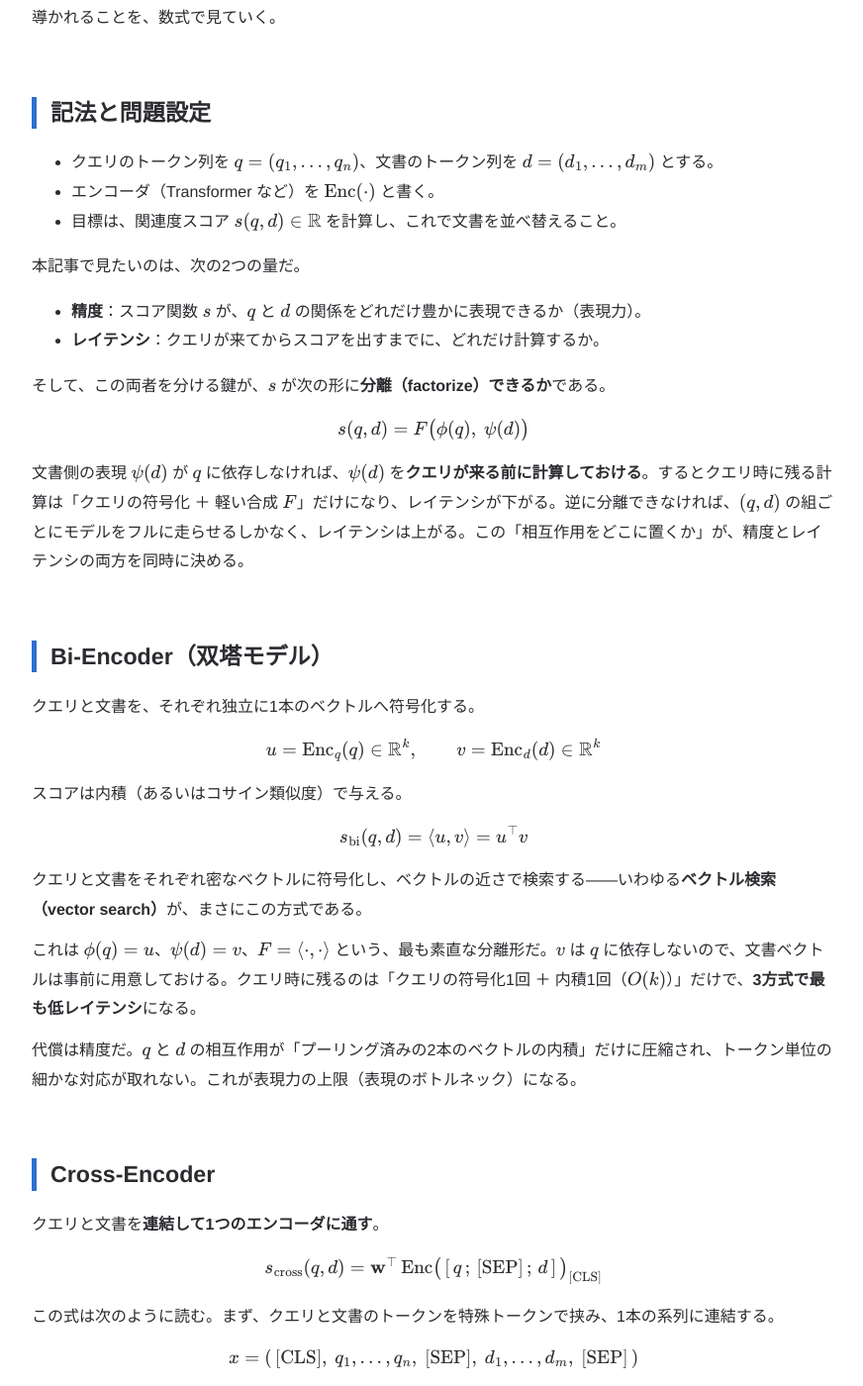
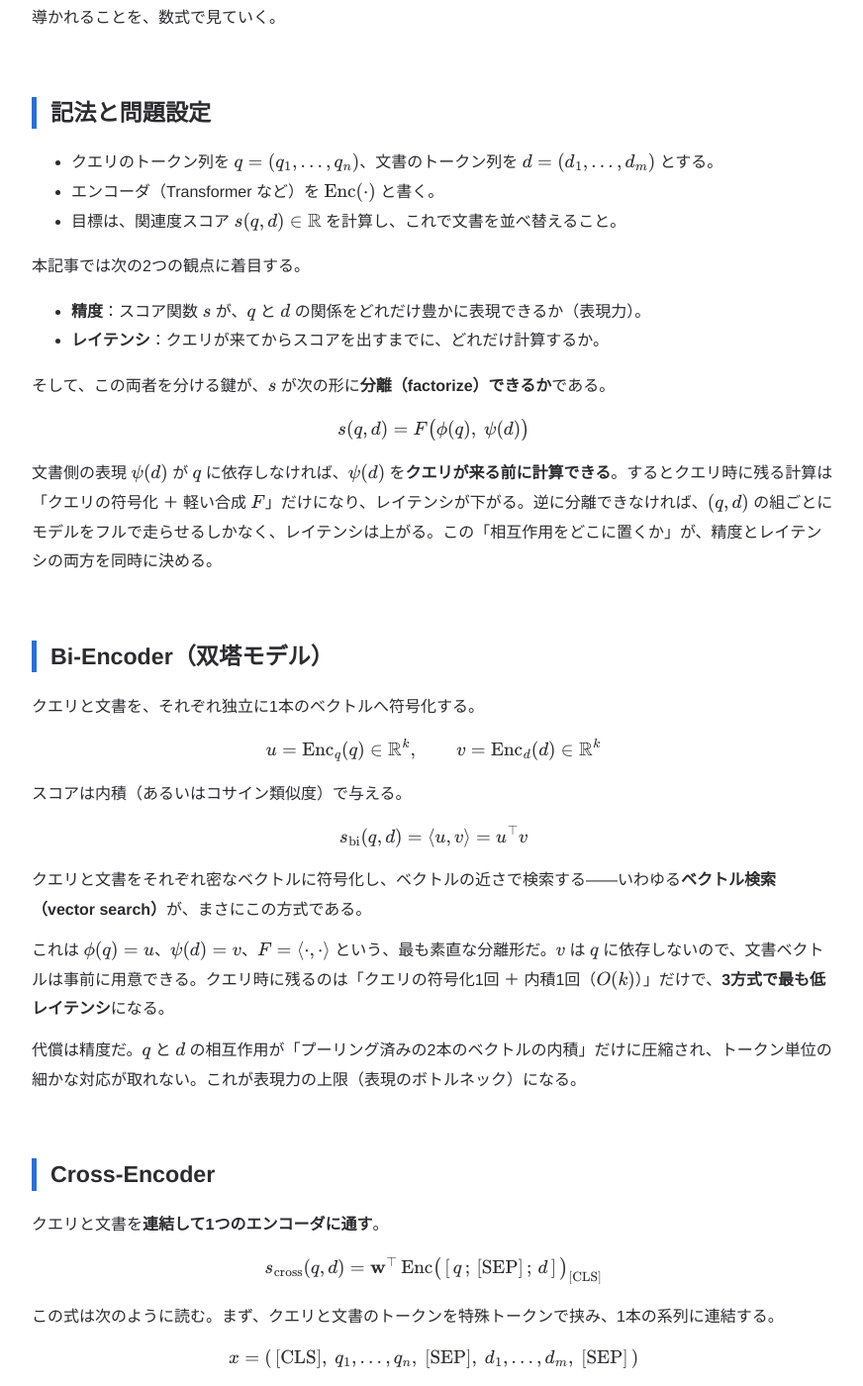
Before and after one commit to fffclaypool/blog, a Jekyll site: the page built from _posts/2026-06-13-bi-late-cross-encoder.md, in a window 1280 px wide and 1400 px high, scrolled down 402 px. Shown: the whole window at 99% size, without its empty margins (202-1074 px from the left). Built offline with Jekyll 4.4.1, drawn with Linux system fonts in a browser that asks for light colours; some of the changed text lies outside the part shown.

Commit message:
Apply wording refinements (できる/フルで, intro, closing) from local review

```diff
--- a/_posts/2026-06-13-bi-late-cross-encoder.md
+++ b/_posts/2026-06-13-bi-late-cross-encoder.md
@@ -15,7 +15,7 @@ permalink: /ja/bi-late-cross-encoder/
 - エンコーダ（Transformer など）を $$\mathrm{Enc}(\cdot)$$ と書く。
 - 目標は、関連度スコア $$s(q, d) \in \mathbb{R}$$ を計算し、これで文書を並べ替えること。
 
-本記事で見たいのは、次の2つの量だ。
+本記事では次の2つの観点に着目する。
 
 - **精度**：スコア関数 $$s$$ が、$$q$$ と $$d$$ の関係をどれだけ豊かに表現できるか（表現力）。
 - **レイテンシ**：クエリが来てからスコアを出すまでに、どれだけ計算するか。
@@ -26,7 +26,7 @@ $$
 s(q, d) = F\big(\phi(q),\ \psi(d)\big)
 $$
 
-文書側の表現 $$\psi(d)$$ が $$q$$ に依存しなければ、$$\psi(d)$$ を**クエリが来る前に計算しておける**。するとクエリ時に残る計算は「クエリの符号化 ＋ 軽い合成 $$F$$」だけになり、レイテンシが下がる。逆に分離できなければ、$$(q, d)$$ の組ごとにモデルをフルに走らせるしかなく、レイテンシは上がる。この「相互作用をどこに置くか」が、精度とレイテンシの両方を同時に決める。
+文書側の表現 $$\psi(d)$$ が $$q$$ に依存しなければ、$$\psi(d)$$ を**クエリが来る前に計算できる**。するとクエリ時に残る計算は「クエリの符号化 ＋ 軽い合成 $$F$$」だけになり、レイテンシが下がる。逆に分離できなければ、$$(q, d)$$ の組ごとにモデルをフルで走らせるしかなく、レイテンシは上がる。この「相互作用をどこに置くか」が、精度とレイテンシの両方を同時に決める。
 
 ## Bi-Encoder（双塔モデル）
 
@@ -44,7 +44,7 @@ $$
 
 クエリと文書をそれぞれ密なベクトルに符号化し、ベクトルの近さで検索する――いわゆる**ベクトル検索（vector search）**が、まさにこの方式である。
 
-これは $$\phi(q) = u$$、$$\psi(d) = v$$、$$F = \langle \cdot, \cdot \rangle$$ という、最も素直な分離形だ。$$v$$ は $$q$$ に依存しないので、文書ベクトルは事前に用意しておける。クエリ時に残るのは「クエリの符号化1回 ＋ 内積1回（$$O(k)$$）」だけで、**3方式で最も低レイテンシ**になる。
+これは $$\phi(q) = u$$、$$\psi(d) = v$$、$$F = \langle \cdot, \cdot \rangle$$ という、最も素直な分離形だ。$$v$$ は $$q$$ に依存しないので、文書ベクトルは事前に用意できる。クエリ時に残るのは「クエリの符号化1回 ＋ 内積1回（$$O(k)$$）」だけで、**3方式で最も低レイテンシ**になる。
 
 代償は精度だ。$$q$$ と $$d$$ の相互作用が「プーリング済みの2本のベクトルの内積」だけに圧縮され、トークン単位の細かな対応が取れない。これが表現力の上限（表現のボトルネック）になる。
 
@@ -68,7 +68,7 @@ $$
 
 この「分けられなさ」が、そのままレイテンシに跳ね返る。
 
-- 文書側を事前計算**できない**。スコアを知りたい $$(q, d)$$ の組ごとに、モデルをフルに1回走らせる必要がある
+- 文書側を事前計算**できない**。スコアを知りたい $$(q, d)$$ の組ごとに、モデルをフルで1回走らせる必要がある
 - 自己注意は1組あたり $$O\big((n + m)^2\big)$$ かかる
 - したがって、1組あたりのレイテンシが**3方式で最も高い**
 
@@ -95,7 +95,7 @@ $$
   <figcaption>MaxSim：クエリトークンごとに最も似た文書トークンとの類似度（行ごとの最大値）をとり、それらの和をスコアとする。</figcaption>
 </figure>
 
-エンコードは独立（$$v_j$$ は $$q$$ に非依存）なので、文書トークンのベクトル群は事前に計算しておける。相互作用である MaxSim は、符号化が終わった**後**に行う安価な $$\max$$ と和の演算だ。クエリ時の計算は $$O(n m k)$$ 程度で、Bi の内積よりは重いが、Cross の自己注意よりはずっと軽い。レイテンシは**両者の中間**になる。
+エンコードは独立（$$v_j$$ は $$q$$ に非依存）なので、文書トークンのベクトル群は事前に計算できる。相互作用である MaxSim は、符号化が終わった**後**に行う安価な $$\max$$ と和の演算だ。クエリ時の計算は $$O(n m k)$$ 程度で、Bi の内積よりは重いが、Cross の自己注意よりはずっと軽い。レイテンシは**両者の中間**になる。
 
 精度も中間だ。トークン単位の対応を残すぶん Bi の単一ベクトル内積より表現力が高く、しかし層をまたぐ全相互作用を持つ Cross には及ばない。
 
@@ -142,6 +142,6 @@ $$
 - **二段目（再ランキング / re-ranking）**：候補が上位 $$K$$ 件に減っているので、1件あたりのレイテンシが高い Cross-Encoder を許容でき、最終的な精度を引き上げる。
 - Late Interaction はこの中間に位置し、単体でも「Bi より高精度・Cross より低レイテンシ」な検索器として使える。
 
-要するに、対象がまだ多いうちは高速だが精度はそこそこの手法で件数を絞り、十分に絞り込んでから低速だが高精度な手法をかける。これが定石だ。
+対象がまだ多いうちは高速だが精度はそこそこの手法で件数を絞り、十分に絞り込んでから低速だが高精度な手法をかけるのが定石。
 
 > 評価指標（Recall・nDCG・MAP など）の数理的な定義は、別記事「[情報検索の評価指標 — 数理的解説](/blog/ja/information-retrieval-metrics/)」にまとめている。
```
